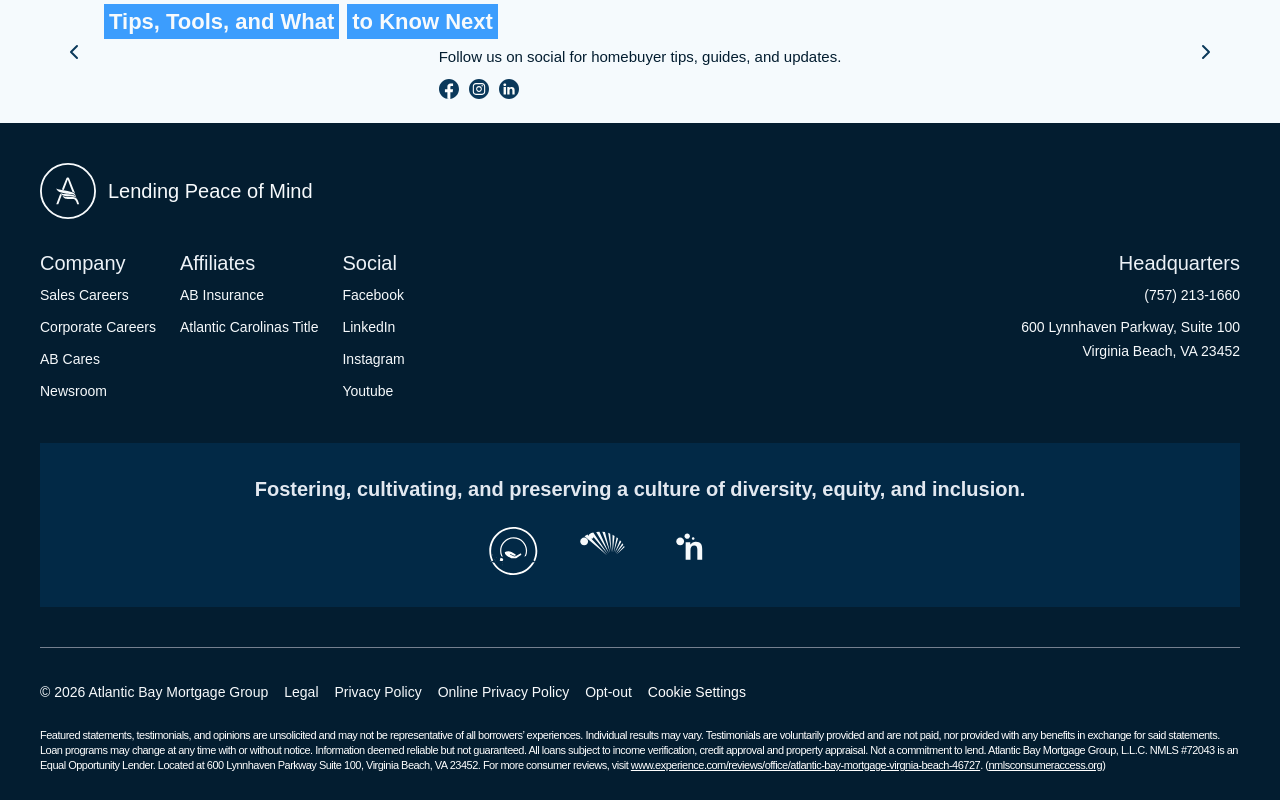
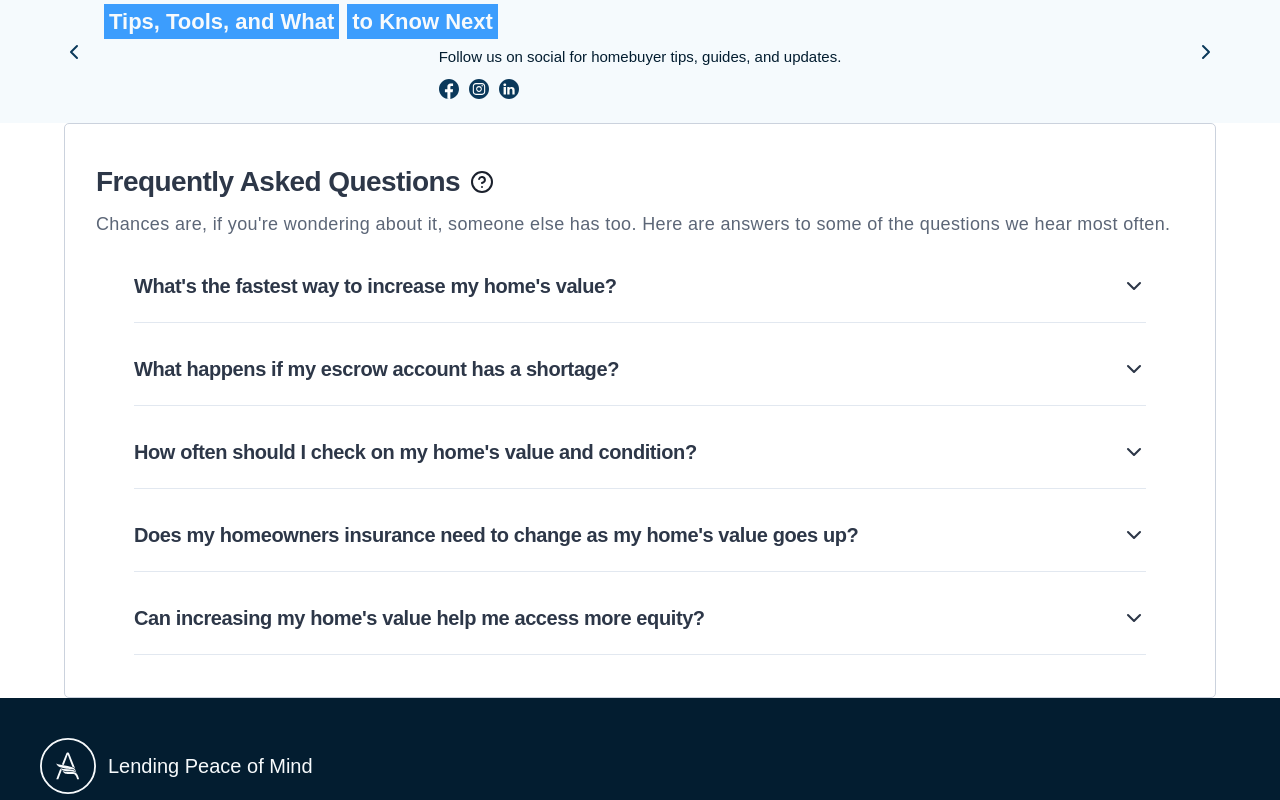
Before and after one commit to kinamod/atlbay_bldr, a Next.js app: page /home in a window 1280 px wide. Shown: the part 640-1440 px from the top of the page. Built offline with nearby package versions, Linux system fonts and the light colour scheme; no server answers; what @builder.io/react would draw is missing.

Commit message:
Add configurable FAQ accordion to home and Builder pages

```diff
--- a/app/home/page.tsx
+++ b/app/home/page.tsx
@@ -3,6 +3,7 @@ import NavBar from '@/components/NavBar';
 import Hero from '@/components/Hero';
 import AnnouncementCarousel from '@/components/AnnouncementCarousel';
 import Footer from '@/components/Footer';
+import FaqAccordion from '@/components/FaqAccordion';
 
 export default function ClonedHome() {
   return (
@@ -10,6 +11,7 @@ export default function ClonedHome() {
       <NavBar />
       <Hero />
       <AnnouncementCarousel />
+      <FaqAccordion />
       <Footer />
     </>
   );
--- a/app/showcase/page.tsx
+++ b/app/showcase/page.tsx
@@ -7,6 +7,7 @@ import Footer from '@/components/Footer';
 import BankerpageHero from '@/components/BankerpageHero';
 import BankerpageAboutMe from '@/components/BankerpageAboutMe';
 import BankerpageStory from '@/components/BankerpageStory';
+import FaqAccordion from '@/components/FaqAccordion';
 
 export default function ShowcasePage() {
   return (
@@ -94,6 +95,18 @@ export default function ShowcasePage() {
           <BankerpageStory />
         </div>
       </section>
+
+      <section className={styles.showcaseSection}>
+        <div className={styles.showcaseSectionHeader}>
+          <h2>Faq Accordion</h2>
+          <p className={styles.showcaseSectionDescription}>
+            Expandable list of frequently asked questions with a single open accordion item at a time.
+          </p>
+        </div>
+        <div className={styles.showcaseComponentWrapper}>
+          <FaqAccordion />
+        </div>
+      </section>
     </main>
   );
 }
--- a/builder-registry.ts
+++ b/builder-registry.ts
@@ -7,6 +7,7 @@ import Footer from "./components/Footer";
 import BankerpageHero from "./components/BankerpageHero";
 import BankerpageAboutMe from "./components/BankerpageAboutMe";
 import BankerpageStory from "./components/BankerpageStory";
+import FaqAccordion from "./components/FaqAccordion";
 
 builder.init(process.env.NEXT_PUBLIC_BUILDER_API_KEY!);
 
@@ -211,3 +212,45 @@ Builder.registerComponent(BankerpageStory, {
     },
   ],
 });
+
+Builder.registerComponent(FaqAccordion, {
+  name: "FaqAccordion",
+  inputs: [
+    { name: "heading", type: "string", defaultValue: "Frequently Asked Questions" },
+    {
+      name: "intro",
+      type: "longText",
+      defaultValue: "Chances are, if you're wondering about it, someone else has too. Here are answers to some of the questions we hear most often.",
+    },
+    {
+      name: "items",
+      type: "list",
+      defaultValue: [
+        {
+          question: "What's the fastest way to increase my home's value?",
+          answer: "The fastest value boosts usually come from low-cost, high-visibility fixes like fresh paint, updated landscaping, and organized storage. Larger projects like kitchen or bathroom remodels can pay off too, but they take more time and money to complete.",
+        },
+        {
+          question: "What happens if my escrow account has a shortage?",
+          answer: "Yes, deferred maintenance is one of the most common reasons buyers negotiate down an offer or walk away entirely. Staying current on tasks like HVAC servicing, roof inspections, and gutter cleaning helps protect the value you've already built.",
+        },
+        {
+          question: "How often should I check on my home's value and condition?",
+          answer: "Most homeowners benefit from a quick review once or twice a year, and again before any major life change like refinancing or selling. A short walkthrough of your home's systems, insurance coverage, and equity position can catch small issues before they become expensive ones.",
+        },
+        {
+          question: "Does my homeowners insurance need to change as my home's value goes up?",
+          answer: "Homeowners insurance should be reviewed regularly because coverage limits set at purchase don't automatically keep up with rising home values or rebuilding costs. An outdated policy can leave you underinsured even if your home has gained significant value.",
+        },
+        {
+          question: "Can increasing my home's value help me access more equity?",
+          answer: "Yes, home improvements and market appreciation can both increase the equity available to you through a cash-out refinance or home equity option. Talking with a mortgage banker about your updated home value is the best way to know what options you currently qualify for.",
+        },
+      ],
+      subFields: [
+        { name: "question", type: "string" },
+        { name: "answer", type: "longText" },
+      ],
+    },
+  ],
+});
--- /dev/null
+++ b/components/FaqAccordion/index.tsx
@@ -0,0 +1,109 @@
+'use client';
+import { useState } from 'react';
+import styles from './styles.module.css';
+
+interface FaqItem {
+  question: string;
+  answer: string;
+}
+
+interface FaqAccordionProps {
+  heading?: string;
+  intro?: string;
+  items?: FaqItem[];
+}
+
+export default function FaqAccordion({
+  heading = 'Frequently Asked Questions',
+  intro = "Chances are, if you're wondering about it, someone else has too. Here are answers to some of the questions we hear most often.",
+  items = [
+    {
+      question: "What's the fastest way to increase my home's value?",
+      answer:
+        'The fastest value boosts usually come from low-cost, high-visibility fixes like fresh paint, updated landscaping, and organized storage. Larger projects like kitchen or bathroom remodels can pay off too, but they take more time and money to complete.',
+    },
+    {
+      question: 'What happens if my escrow account has a shortage?',
+      answer:
+        "Yes, deferred maintenance is one of the most common reasons buyers negotiate down an offer or walk away entirely. Staying current on tasks like HVAC servicing, roof inspections, and gutter cleaning helps protect the value you've already built.",
+    },
+    {
+      question: "How often should I check on my home's value and condition?",
+      answer:
+        "Most homeowners benefit from a quick review once or twice a year, and again before any major life change like refinancing or selling. A short walkthrough of your home's systems, insurance coverage, and equity position can catch small issues before they become expensive ones.",
+    },
+    {
+      question: "Does my homeowners insurance need to change as my home's value goes up?",
+      answer:
+        "Homeowners insurance should be reviewed regularly because coverage limits set at purchase don't automatically keep up with rising home values or rebuilding costs. An outdated policy can leave you underinsured even if your home has gained significant value.",
+    },
+    {
+      question: "Can increasing my home's value help me access more equity?",
+      answer:
+        'Yes, home improvements and market appreciation can both increase the equity available to you through a cash-out refinance or home equity option. Talking with a mortgage banker about your updated home value is the best way to know what options you currently qualify for.',
+    },
+  ],
+}: FaqAccordionProps) {
+  const [openIndex, setOpenIndex] = useState<number | null>(null);
+
+  return (
+    <div className={styles.container}>
+      <header className={styles.header}>
+        <h2 className={styles.heading}>
+          {heading}
+          <svg
+            className={styles.headingIcon}
+            width="24"
+            height="24"
+            viewBox="0 0 24 24"
+            fill="none"
+            stroke="currentColor"
+            strokeWidth="2"
+            strokeLinecap="round"
+            strokeLinejoin="round"
+          >
+            <circle cx="12" cy="12" r="10"></circle>
+            <path d="M9.09 9a3 3 0 0 1 5.83 1c0 2-3 3-3 3"></path>
+            <line x1="12" y1="17" x2="12.01" y2="17"></line>
+          </svg>
+        </h2>
+        <p className={styles.intro}>{intro}</p>
+      </header>
+      <div className={styles.items}>
+        {items.map((item, index) => {
+          const isOpen = openIndex === index;
+          return (
+            <div key={index} className={styles.item}>
+              <h3 className={styles.itemHeading}>
+                <button
+                  type="button"
+                  className={styles.button}
+                  onClick={() => setOpenIndex(isOpen ? null : index)}
+                  aria-expanded={isOpen}
+                >
+                  {item.question}
+                  <svg
+                    className={isOpen ? styles.chevronOpen : styles.chevron}
+                    width="24"
+                    height="24"
+                    viewBox="0 0 24 24"
+                    fill="none"
+                    stroke="currentColor"
+                    strokeWidth="2.1"
+                    strokeLinecap="round"
+                    strokeLinejoin="round"
+                  >
+                    <polyline points="6 9 12 15 18 9"></polyline>
+                  </svg>
+                </button>
+              </h3>
+              <div className={isOpen ? styles.answerWrapperOpen : styles.answerWrapper}>
+                <p className={styles.answer}>{item.answer}</p>
+              </div>
+            </div>
+          );
+        })}
+      </div>
+    </div>
+  );
+}
--- /dev/null
+++ b/components/FaqAccordion/styles.module.css
@@ -0,0 +1,120 @@
+.container {
+  background-color: rgb(255, 255, 255);
+  border: 1px solid rgb(203, 210, 221);
+  border-radius: 5px;
+  max-width: 1152px;
+  width: 100%;
+  padding: 42px 31px;
+  margin: 0 auto;
+  font-family: "Averta PE", sans-serif;
+  font-size: 20px;
+  font-weight: 400;
+  line-height: 30px;
+  letter-spacing: normal;
+  box-sizing: border-box;
+}
+
+.header {
+  margin-bottom: 10px;
+}
+
+.heading {
+  align-items: center;
+  color: rgb(45, 55, 72);
+  display: flex;
+  font-size: 28px;
+  font-weight: 700;
+  gap: 10px;
+  letter-spacing: -0.56px;
+  line-height: 32px;
+  margin: 0 0 10px;
+}
+
+.headingIcon {
+  flex-shrink: 0;
+  height: 24px;
+  width: 24px;
+  stroke: rgb(26, 32, 44);
+}
+
+.intro {
+  color: rgb(92, 102, 119);
+  font-size: 18px;
+  font-weight: 500;
+  letter-spacing: 0.36px;
+  line-height: 32px;
+  margin: 0;
+}
+
+.items {
+  display: flex;
+  flex-direction: column;
+  gap: 10px;
+}
+
+.item {
+  overflow: hidden;
+  padding: 0 38px;
+}
+
+.itemHeading {
+  color: rgb(45, 55, 72);
+  font-weight: 600;
+  letter-spacing: -0.4px;
+  line-height: 44px;
+  margin: 0;
+}
+
+.button {
+  align-items: center;
+  background-color: transparent;
+  border: none;
+  border-bottom: 1px solid rgb(226, 232, 240);
+  color: rgb(45, 55, 72);
+  cursor: pointer;
+  display: flex;
+  font-family: inherit;
+  font-size: 20px;
+  font-weight: 600;
+  justify-content: space-between;
+  letter-spacing: -0.4px;
+  line-height: 44px;
+  padding: 14px 0;
+  text-align: left;
+  width: 100%;
+}
+
+.chevron,
+.chevronOpen {
+  cursor: pointer;
+  flex-shrink: 0;
+  height: 24px;
+  width: 24px;
+  stroke: rgb(45, 55, 72);
+  transition: transform 0.2s ease-in-out;
+}
+
+.chevronOpen {
+  transform: rotate(180deg);
+}
+
+.answerWrapper,
+.answerWrapperOpen {
+  height: 0;
+  opacity: 0;
+  overflow: hidden;
+  transition: height 0.2s ease-in-out, opacity 0.2s ease-in-out;
+}
+
+.answerWrapperOpen {
+  height: auto;
+  opacity: 1;
+}
+
+.answer {
+  color: rgb(92, 102, 119);
+  font-size: 18px;
+  line-height: 32px;
+  margin: 0;
+  padding-top: 10px;
+}
```
